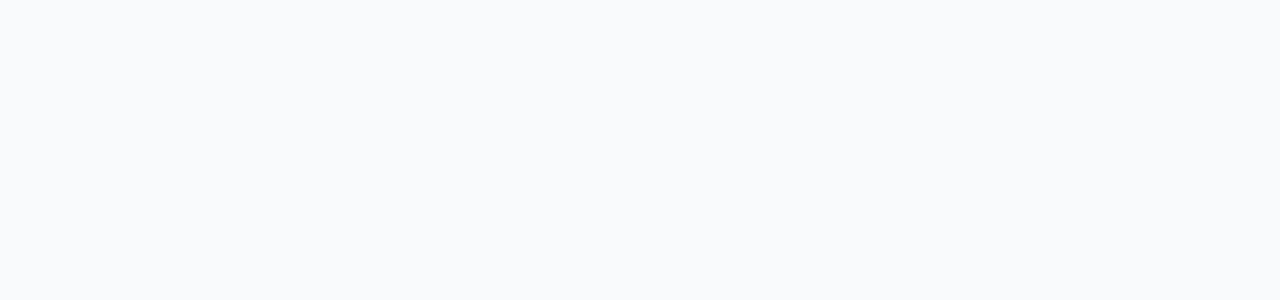
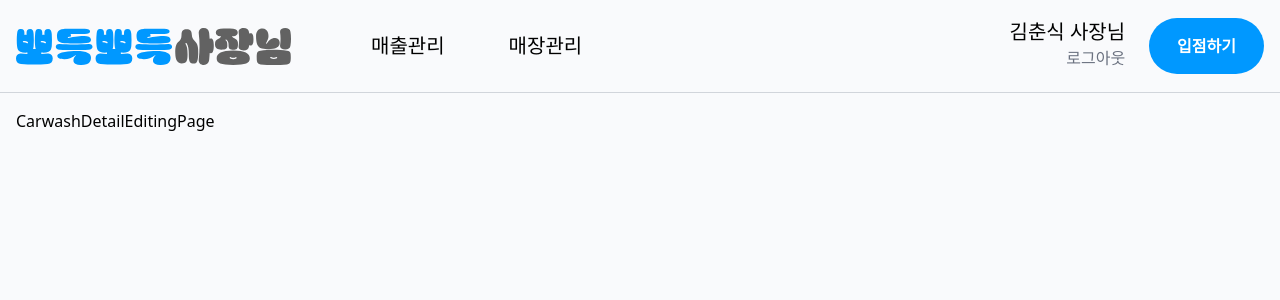
Before and after one commit to minjuko/Team10_FE_OWNER, a React (Vite) app: page /manage/item/edit in a window 1280 px wide. Before the commit this address had no page. Shown: the top 300 px of the page. Built offline with nearby package versions, Linux system fonts and the light colour scheme.

Commit message:
chore: page, template 파일 생성 및 route 추가

```diff
--- a/src/App.jsx
+++ b/src/App.jsx
@@ -7,6 +7,7 @@ import SalesManagementPage from "./pages/SalesManagementPage";
 import MainLayout from "./layouts/MainLayout";
 import CarwashManagementPage from "./pages/CarwashManagementPage";
 import CarwashItemManagementPage from "./pages/CarwashItemManagementPage";
+import CarwashDetailEditingPage from "./pages/CarwashDetailEditingPage";
 
 const App = () => {
   return (
@@ -20,6 +21,9 @@ const App = () => {
             <Route
               path="/manage/item"
               element={<CarwashItemManagementPage />}></Route>
+            <Route
+              path="/manage/item/edit"
+              element={<CarwashDetailEditingPage />}></Route>
           </Route>
           <Route path="/login" element={<LoginPage />}></Route>
           <Route path="/signup" element={<SignupPage />}></Route>
--- /dev/null
+++ b/src/components/templates/CarwashDetailEditingTemplate.jsx
@@ -0,0 +1,9 @@
+const CarwashDetailEditingTemplate = () => {
+  return (
+    <div>
+      <h1>CarwashDetailEditingTemplate</h1>
+    </div>
+  );
+};
+
+export default CarwashDetailEditingTemplate;
--- /dev/null
+++ b/src/pages/CarwashDetailEditingPage.jsx
@@ -0,0 +1,9 @@
+const CarwashDetailEditingPage = () => {
+  return (
+    <div>
+      <h1>CarwashDetailEditingPage</h1>
+    </div>
+  );
+};
+
+export default CarwashDetailEditingPage;
```
